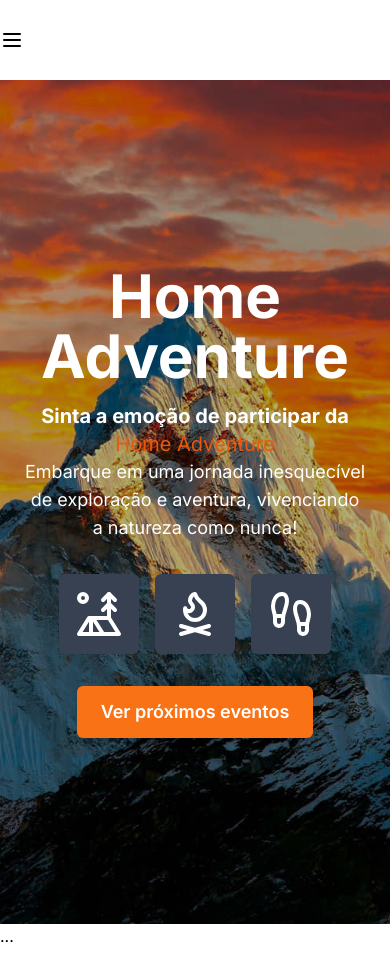
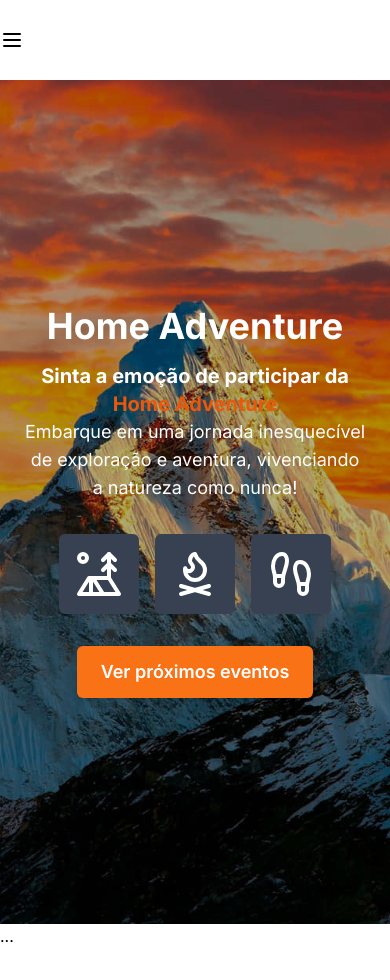
Before and after one commit to VictorJunqueira1/portfolio-desbravadores, a Next.js app: page / in a window 390 px wide. Shown: the top 980 px of the page. Built offline with nearby package versions, Linux system fonts and the light colour scheme.

Commit message:
[fix] Deploy error.

```diff
--- a/src/components/HeroSection.tsx
+++ b/src/components/HeroSection.tsx
@@ -5,22 +5,20 @@ import Link from 'next/link';
 const HeroSection: React.FC = () => {
     return (
         <>
-            <div className="relative h-screen flex items-center justify-center text-white">
+            <div className="relative min-h-screen flex items-center justify-center text-white">
                 <div
                     className="absolute inset-0 w-full h-full bg-fixed"
-                    style={{ backgroundImage: "url('/Images/mountain.jpg')", backgroundPosition: 'center', backgroundSize: 'cover' }}
+                    style={{ backgroundImage: "url('/images/mountain.jpg')", backgroundPosition: 'center', backgroundSize: 'cover' }}
                 ></div>
                 {/* Sobreposição */}
                 <div className="absolute inset-0 bg-black opacity-30"></div>
 
                 {/* Conteúdo */}
                 <div className="relative z-10 text-center px-6">
-                    <h1 className="text-6xl font-bold">Home Adventure</h1>
-
+                    <h1 className="text-4xl md:text-6xl font-bold">Home Adventure</h1>
                     <div className="mt-4 text-lg max-w-xl mx-auto">
                         <div className='text-xl'>
-                            <strong>Sinta a emoção de participar da </strong>
-                            <span className='text-orange-600'>Home Adventure </span>
+                            <strong>Sinta a emoção de participar da <span className='text-orange-600'>Home Adventure </span></strong>
                         </div>
                         <p>Embarque em uma jornada inesquecível de exploração e aventura,
                             vivenciando a natureza como nunca!</p>
@@ -39,10 +37,12 @@ const HeroSection: React.FC = () => {
                         </div>
                     </div>
 
-                    {/* Botão */}
-                    <button className="mt-8 px-6 py-3 bg-orange-500 text-lg font-semibold rounded-md shadow-md">
-                        <Link href="http://avisoshome.vercel.app">Ver próximos eventos</Link>
-                    </button>
+                    {/* Link */}
+                    <Link href="http://avisoshome.vercel.app">
+                        <div className='mt-8 px-6 py-3 bg-orange-500 text-lg font-semibold rounded-md shadow-md inline-block'>
+                            Ver próximos eventos
+                        </div>
+                    </Link>
                 </div>
             </div>
         </>
```
